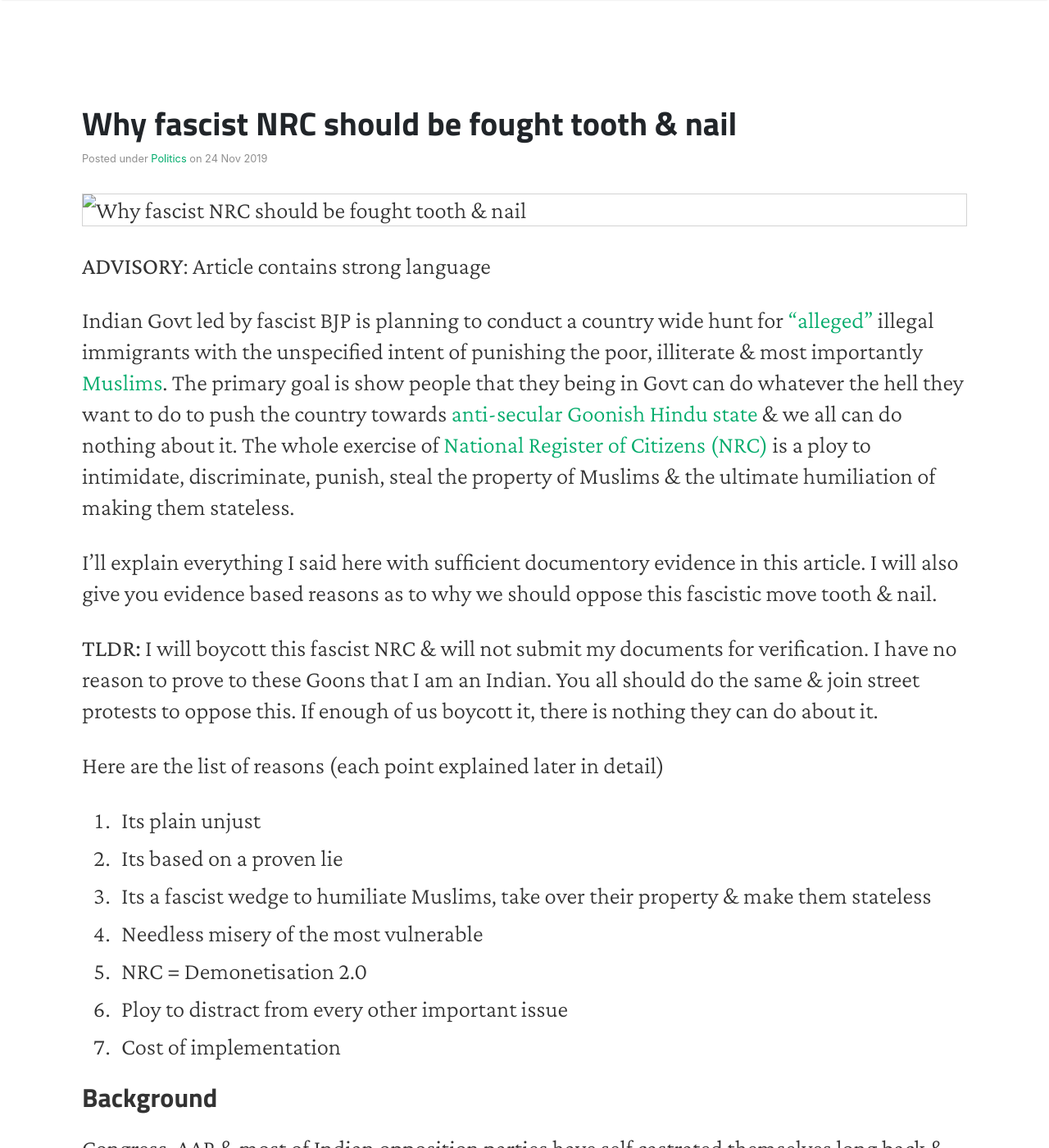
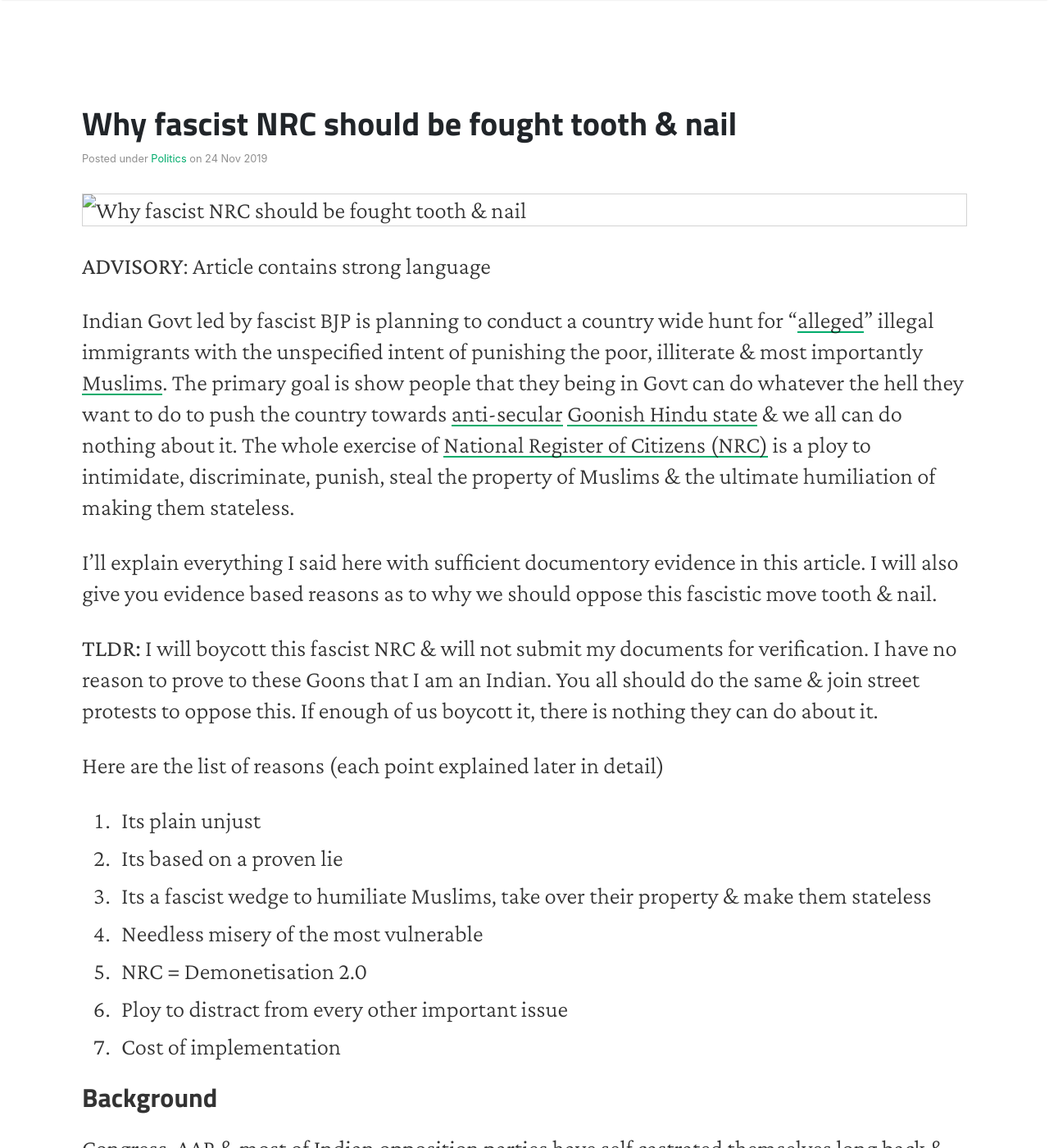
Before and after one commit to thekalinga/thekalinga.in, a Jekyll site: the page built from _posts/2019-11-24-why-fascist-nrc-should-be-opposed/2019-11-24-why-fascist-nrc-should-be-opposed.md, in a window 1280 px wide and 1400 px high. Shown: the whole window at 82% size. Built offline with Jekyll 4.4.1, drawn with Linux system fonts in a browser that asks for light colours; nearby versions of some CDN libraries.

Commit message:
fixed link styles

```diff
--- a/_posts/2019-11-24-why-fascist-nrc-should-be-opposed/2019-11-24-why-fascist-nrc-should-be-opposed.md
+++ b/_posts/2019-11-24-why-fascist-nrc-should-be-opposed/2019-11-24-why-fascist-nrc-should-be-opposed.md
@@ -17,7 +17,7 @@
 
 **ADVISORY**: Article contains strong language
 
-Indian Govt led by fascist BJP is planning to conduct a country wide hunt for ["alleged"](https://theprint.in/opinion/with-assam-nrc-the-truth-is-also-out-it-was-a-pointless-exercise-all-along/284929/) illegal immigrants with the unspecified intent of punishing the poor, illiterate & most importantly [Muslims](https://www.news18.com/news/politics/bjp-vows-to-strip-muslim-immigrants-of-vote-in-assam-1214700.html).
+Indian Govt led by fascist BJP is planning to conduct a country wide hunt for "[alleged](https://theprint.in/opinion/with-assam-nrc-the-truth-is-also-out-it-was-a-pointless-exercise-all-along/284929/)" illegal immigrants with the unspecified intent of punishing the poor, illiterate & most importantly [Muslims](https://www.news18.com/news/politics/bjp-vows-to-strip-muslim-immigrants-of-vote-in-assam-1214700.html).
 The primary goal is show people that they being in Govt can do whatever the hell they want to do to push the country towards [anti-secular](https://www.thehindu.com/news/national/karnataka/hegde-kicks-up-a-fresh-row-with-remarks-on-secularism/article22271584.ece?homepage=true) [Goonish Hindu state](https://hinduexistence.org/2017/05/18/remove-secular-from-constitution-to-make-bharat-as-hindu-state-togadia/) & we all can do nothing about it.
 The whole exercise of [National Register of Citizens (NRC)](https://indianexpress.com/article/india/nrc-across-country-will-send-excluded-out-amit-shah-6008047/) is a ploy to intimidate, discriminate, punish, steal the property of Muslims & the ultimate humiliation of making them stateless.
 
--- a/assets/css/screen.css
+++ b/assets/css/screen.css
@@ -26,6 +26,33 @@
 a:hover {
     color: #038252;
     text-decoration: none;
+}
+
+.article-post a {
+    color: rgba(0, 0, 0, .8);
+    -webkit-box-shadow: #00ab6b 0px -2px 0px inset;
+    -moz-box-shadow: #00ab6b 0px -2px 0px inset;
+    box-shadow: #00ab6b 0px -2px 0px inset;
+    transition: all 0.2s;
+    text-decoration: none;
+}
+
+.article-post a:hover, .article-post a:focus {
+    color: #00ab6b;
+}
+
+.article-post a:active {
+    color: #00643f;
+}
+
+.article-post a:visited {
+    color: #0056b3;
+    /* not working for whatever reason*/
+    /*
+    -webkit-box-shadow: #0056b3 0px -2px 0px inset;
+    -moz-box-shadow: #0056b3 0px -2px 0px inset;
+    box-shadow: #0056b3 0px -2px 0px inset;
+    */
 }
 
 pre {
```
